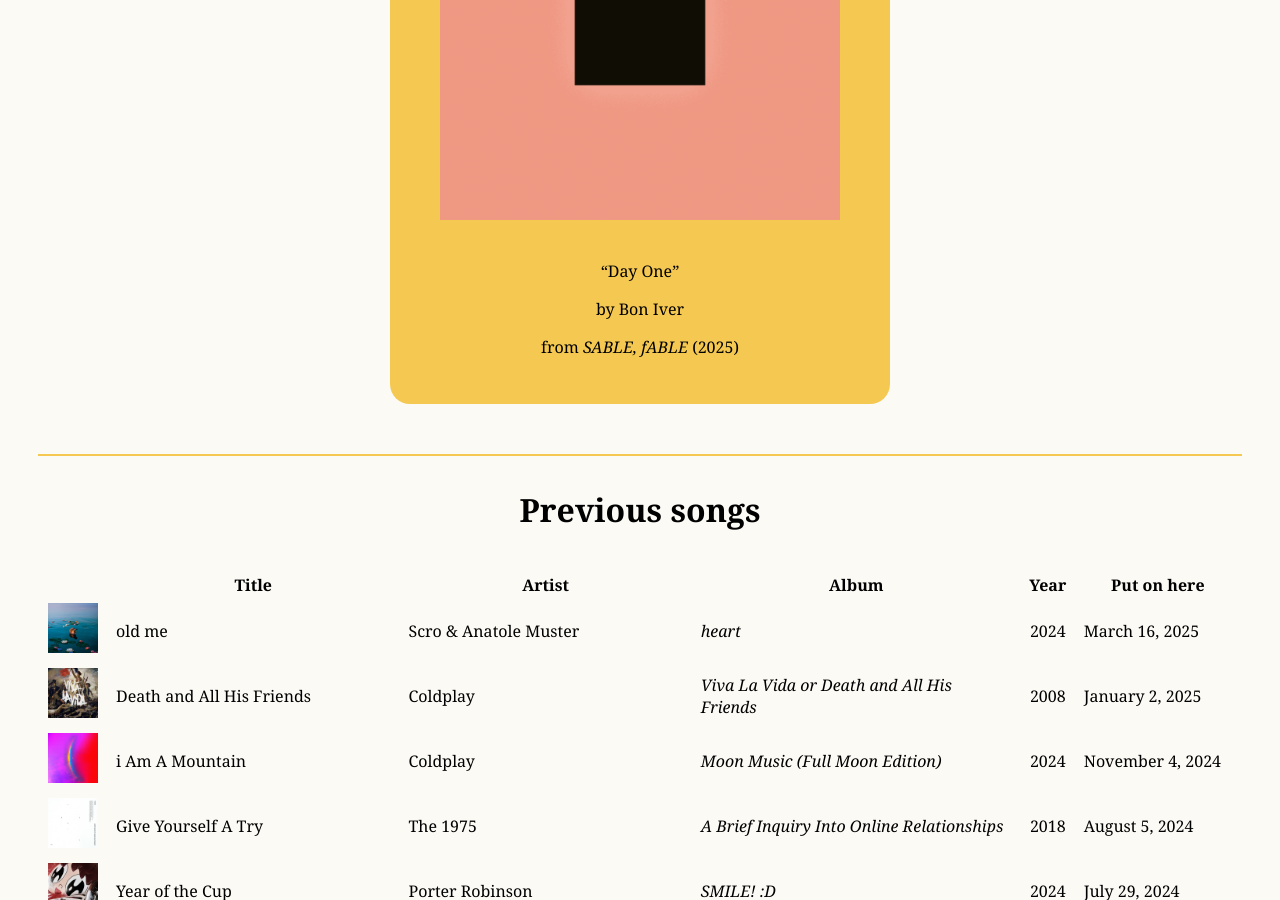
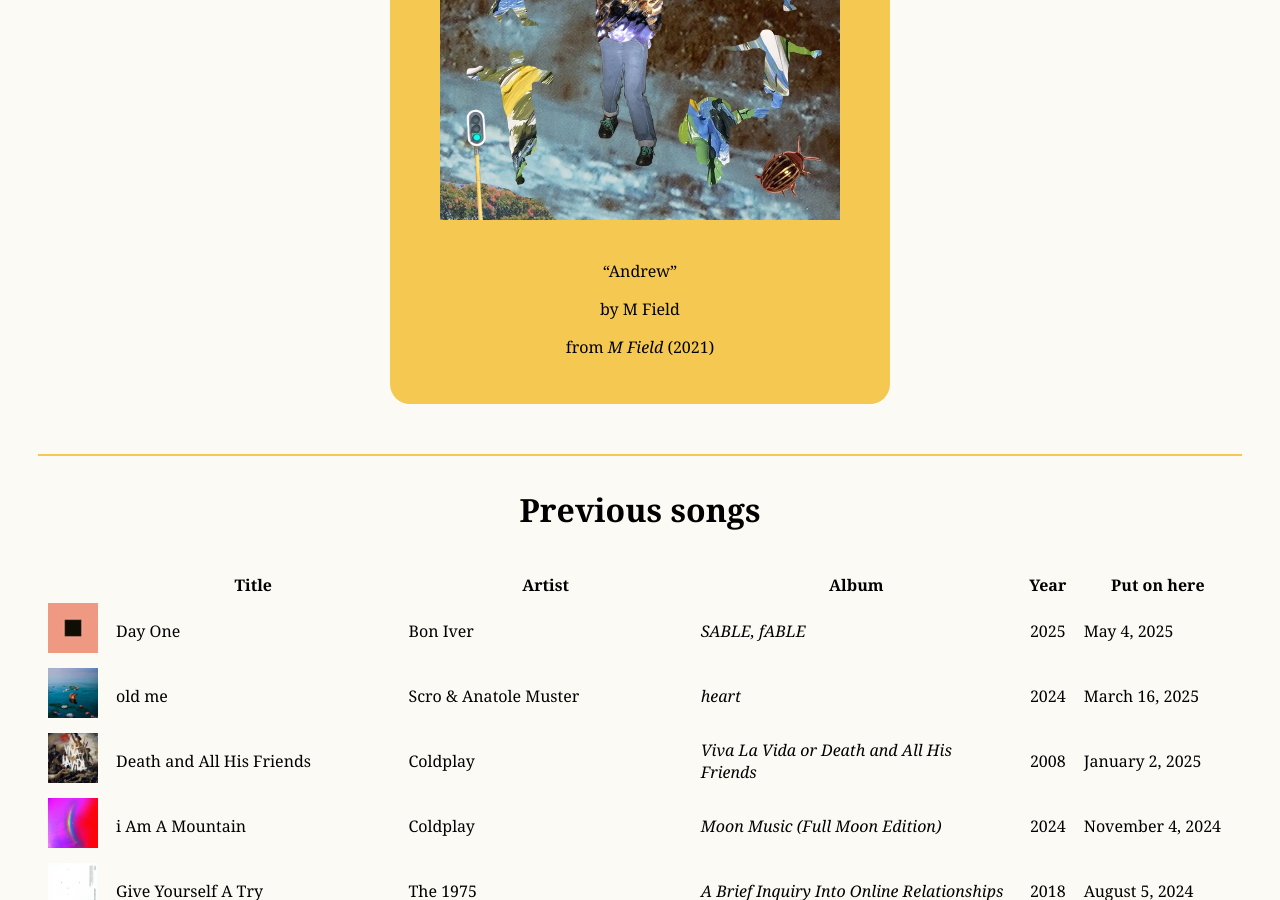
Before and after one commit to russotiro/russotiro.github.io, a Jekyll site: the page built from sotm/index.html, in a window 1280 px wide and 900 px high, scrolled down 608 px. Built offline with Jekyll 4.4.1, drawn with Linux system fonts in a browser that asks for light colours.

Commit message:
potm+sotm may 2025

```diff
--- a/potm/2025/index.html
+++ b/potm/2025/index.html
@@ -6,6 +6,10 @@
 <div class="potm">
     <p>Some months have bonus pictures. Click a month's picture to access its bonus page, if it exists!</p>
     <hr style="height: 2.5px; margin-top: 25px">
+
+    <h4>May 2025</h4>
+    <img class="full-size" src="/assets/img/potm/red car jamaica.jpeg"></a>
+    <hr>
 
     <h4>April 2025</h4>
     <img class="full-size" src="/assets/img/potm/greek easter tina egg.jpeg"></a>
--- a/sotm/index.html
+++ b/sotm/index.html
@@ -11,15 +11,15 @@
     <hr class="divider">
     <h3>Current song</h3>
     <div class="the-sotm">
-        <a href="https://www.youtube.com/watch?v=BsFFe2SK-VA">
-            <img class="the-art" src="/assets/img/sotm/bon_iver_sable,_fable.png" alt="Album art for song of the moment">
+        <a href="https://www.youtube.com/watch?v=T8V5oHrldsc">
+            <img class="the-art" src="/assets/img/sotm/m_field_m_field.webp" alt="Album art for song of the moment">
         </a>
         <div class="the-info">
-            <p>&#8220;Day One&#8221;</p>
-            <p>by Bon Iver</p>
-            <p>from <em>SABLE, fABLE</em> (2025)</p>
+            <p>&#8220;Andrew&#8221;</p>
+            <p>by M Field</p>
+            <p>from <em>M Field</em> (2021)</p>
         </div>
-        <!-- May 4, 2025 -->
+        <!-- June 5, 2025 -->
     </div>
 
     <hr style="margin-top: 50px; height: 2px;">
@@ -34,6 +34,14 @@
             <th>Album</th>
             <th>Year</th>
             <th>Put on here</th>
+        </tr>
+        <tr>
+            <td><a href="https://www.youtube.com/watch?v=BsFFe2SK-VA"><img src="/assets/img/sotm/bon_iver_sable,_fable.png" alt="Album art for sotm"></a></td>
+            <td>Day One</td>
+            <td>Bon Iver</td>
+            <td><em>SABLE, fABLE</em></td>
+            <td>2025</td>
+            <td>May 4, 2025</td>
         </tr>
         <tr>
             <td><a href="https://www.youtube.com/watch?v=IaroW-ASLe4"><img src="/assets/img/sotm/scro_&_anatole_muster_heart.jpg" alt="Album art for sotm"></a></td>
```
Also changed, not shown: assets/img/sotm/bon_iver_sable,_fable.png, assets/img/sotm/m_field_m_field.webp (added), 1 other file.
